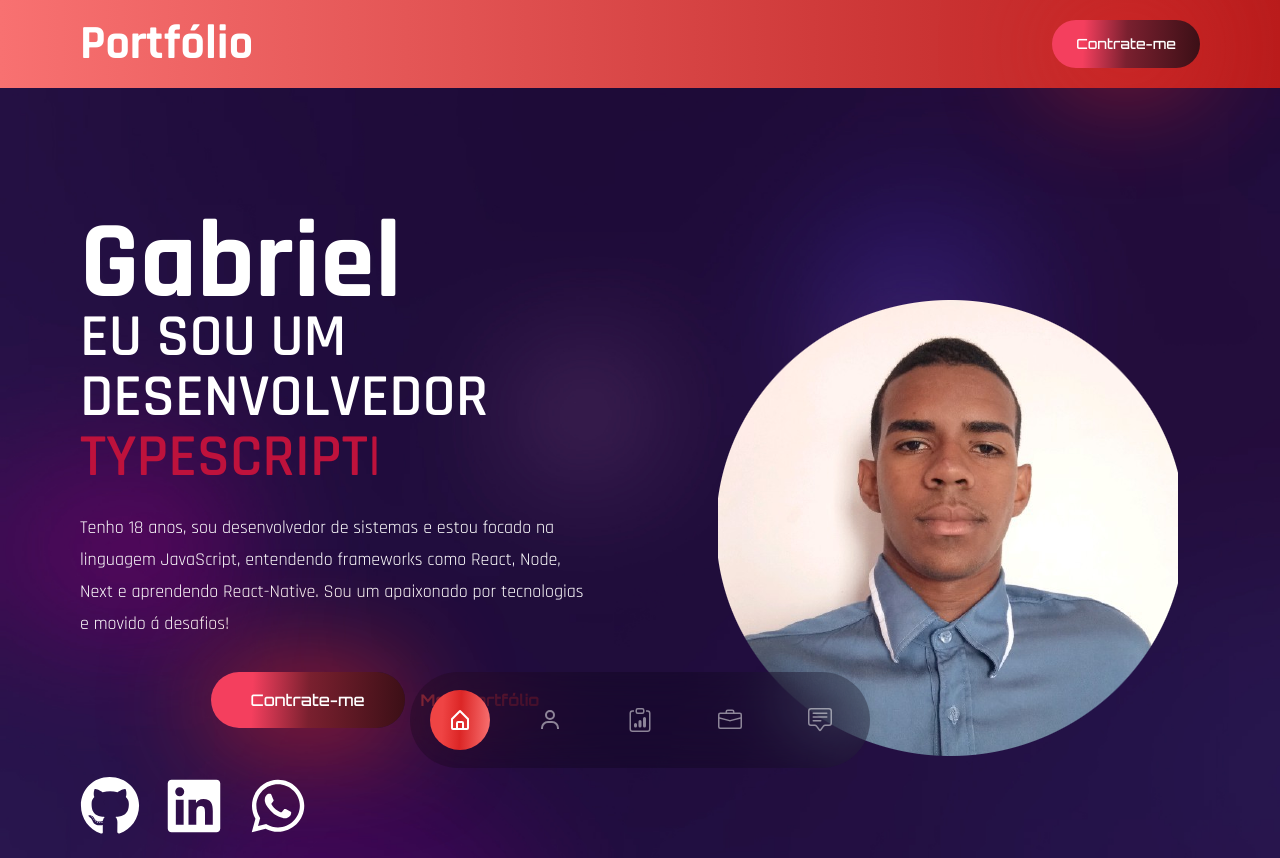
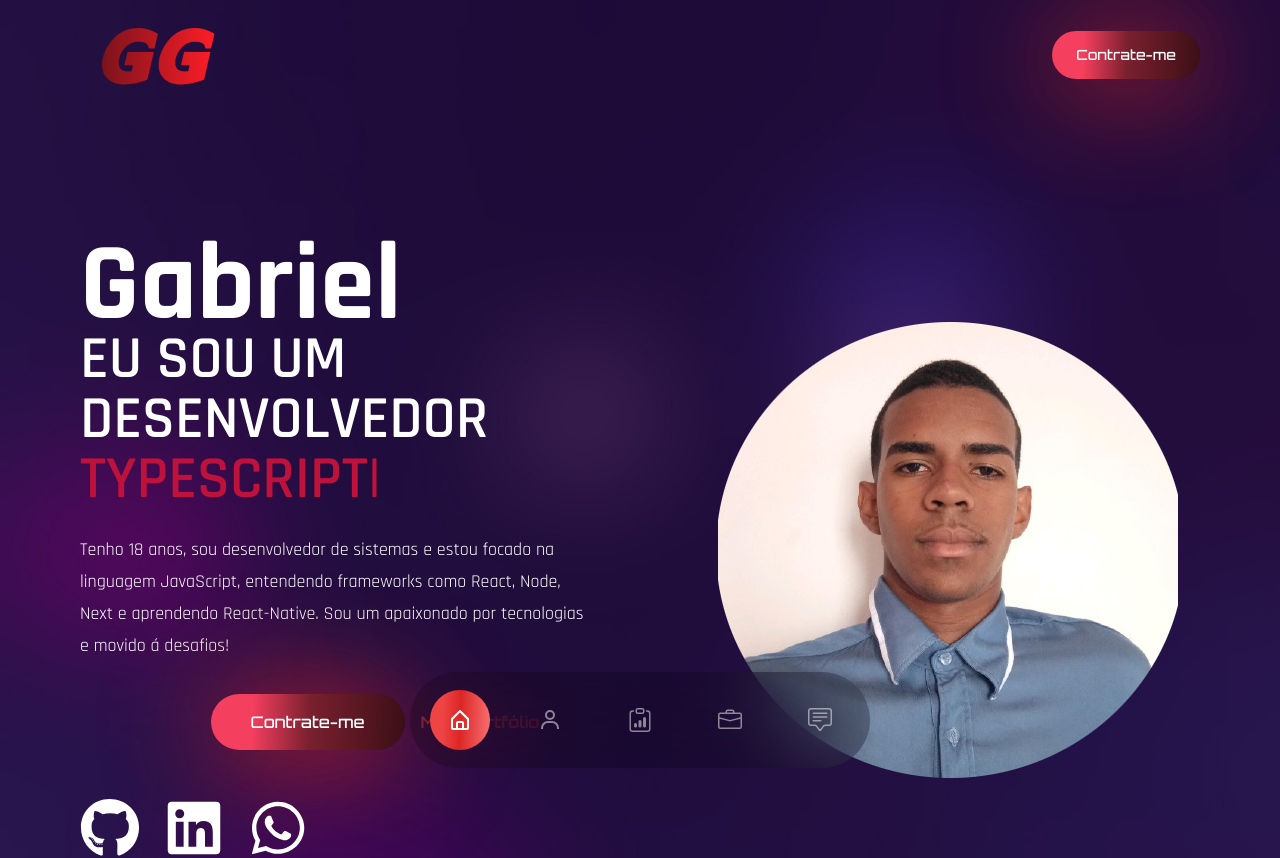
Before and after one commit to Suntzu1000/portfolio2.0, a React (Create React App) app in the folder portfolio-starter/: page / in a window 1280 px wide. Shown: the top 858 px of the page. Built offline with nearby package versions, Linux system fonts and the light colour scheme; the HTML template or start-up script is replaced by a standard one; a web font is replaced by a local one.

Commit message:
Alterando Header

```diff
--- a/portfolio-starter/src/components/Header.js
+++ b/portfolio-starter/src/components/Header.js
@@ -1,17 +1,19 @@
 import React from "react";
 import { Link } from "react-scroll";
+import Logo from "../assets/Logo.png"
 
 const Header = () => {
   return (
-    <header className=" py-5 bg-gradient-to-r from-red-400 to-red-700 ">
+    <header className=" py-5 bg-gradient-to-r">
       <div className="container mx-auto">
         <div className="flex justify-between items-center ">
           <a href="home">
-            <h1 className="text-5xl font-bold xs:text-center xs:justify-items-center  ">Portfólio</h1>
+            <header className="text-5xl font-bold xs:text-center xs:justify-items-center  "> <img src={Logo} alt="Logo" /> </header>
           </a>
-          <Link to="contact" activeClass="active" smooth={true} spy={true}>
-            <button className="btn btn-sm xs:text-block hidden sm:block">Contrate-me </button>
-          </Link>
+            <button className="btn btn-sm xs:text-block hidden sm:block"> <a
+                  href="https://wa.me/62995396918"
+                  target="_blank"
+                  rel="noopener noreferrer">Contrate-me </a> </button>
         </div>
       </div>
     </header>
```
Also changed, not shown: portfolio-starter/src/assets/Logo.png (added).
